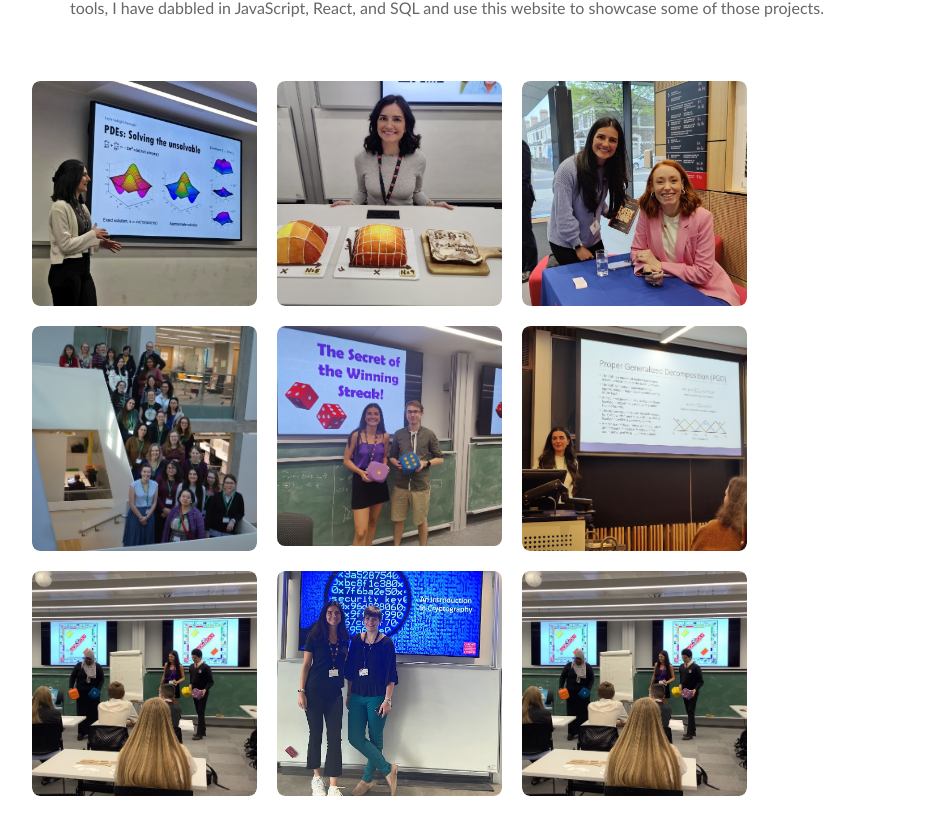
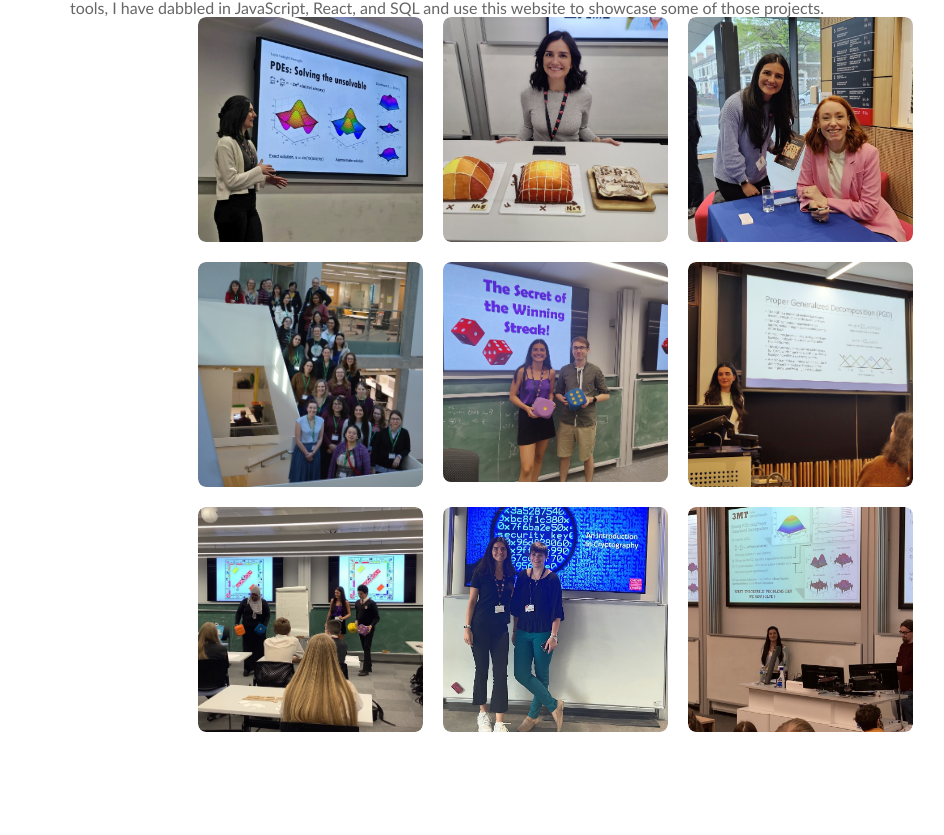
Before and after one commit to laylaksn/my-portfolio, a Next.js app: page / in a window 1280 px wide. Shown: the part 307-1142 px from the top of the page, without its empty margins (193-1137 px from the left). Built offline with nearby package versions, Linux system fonts and the light colour scheme.

Commit message:
photo grid formatting

```diff
--- a/src/components/homephotos.tsx
+++ b/src/components/homephotos.tsx
@@ -72,7 +72,7 @@ export const HomePhotos = () => {
                 </div>
                 <div className={styles.photoTile}>
                 <Image
-                    src="/photos/outreach2.jpg"
+                    src="/photos/3mt1.jpg"
                     alt="Photo 9"
                     width={225}
                     height={225}
--- a/src/pages/index.tsx
+++ b/src/pages/index.tsx
@@ -33,10 +33,8 @@ export default function Home() {
             <p className={styles.bio}>
             Welcome to my portfolio! I have a PhD in Computational Mathematics with a background in algorithm optimisation, computational techniques, and mathematical modelling using MATLAB and Python. I am always up for a challenge, especially if it involves coding and finding smart solutions to complex problems. Besides my main tools, I have dabbled in JavaScript, React, and SQL and use this website to showcase some of those projects.
             </p>
+          < HomePhotos />
           </div>
-
-          < HomePhotos />
-
         </div>
       </main>
     </>
--- a/src/styles/Home.module.css
+++ b/src/styles/Home.module.css
@@ -5,6 +5,7 @@
   align-items: center;
   padding: 6rem;
   min-height: 100vh;
+  justify-content: center;
 }
 
 .description {
@@ -243,6 +244,7 @@
   overflow: hidden;
   border-radius: 8px;
   width: 225px;
+  height: 225px;
 }
 
 .photoTile img {
```
Also changed, not shown: public/photos/3mt1.jpg (added).
